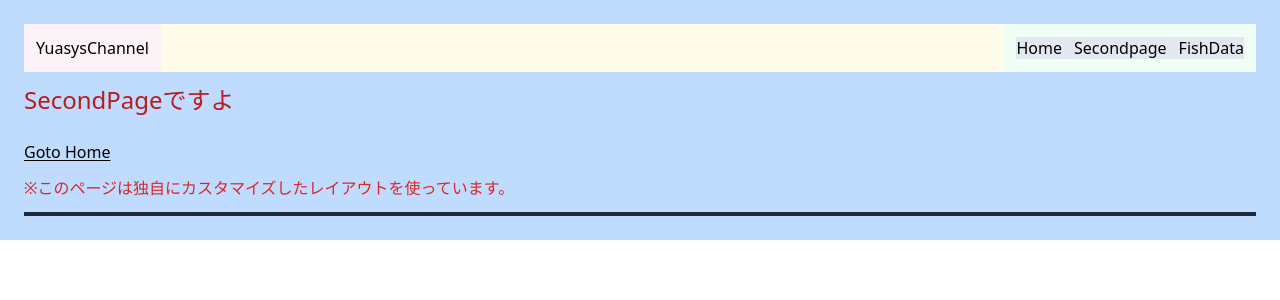
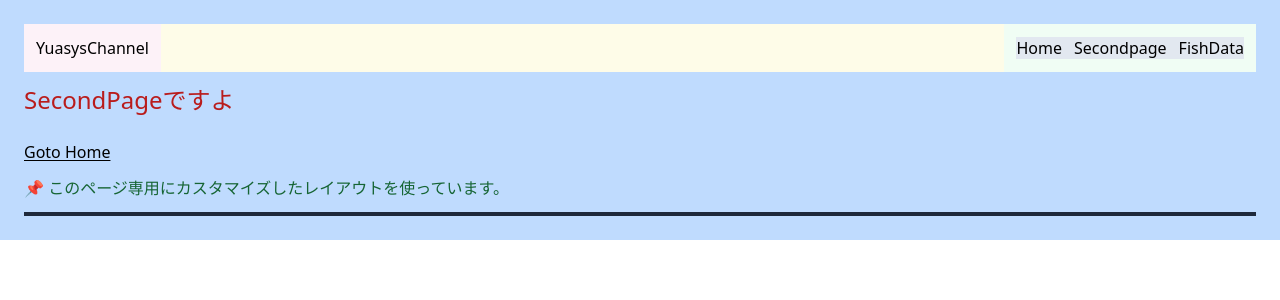
Before and after one commit to yuasys/nuxt-sample, a Nuxt app: page /secondpage in a window 1280 px wide. Shown: the top 300 px of the page. Built offline with nearby package versions, Linux system fonts and the light colour scheme.

Commit message:
modified:   pages/secondpage.vue

```diff
--- a/pages/secondpage.vue
+++ b/pages/secondpage.vue
@@ -8,6 +8,6 @@ definePageMeta({
   <div class="pt-3">
     <h1 class="text-2xl pb-6 text-red-700">SecondPageですよ</h1>
     <NuxtLink class="underline underline-offset-2" to="/">Goto Home</NuxtLink>
-    <p class="text-red-600 py-3">※このページは独自にカスタマイズしたレイアウトを使っています。</p>
+    <p class="text-green-800 py-3">📌 このページ専用にカスタマイズしたレイアウトを使っています。</p>
   </div>
 </template>
```
